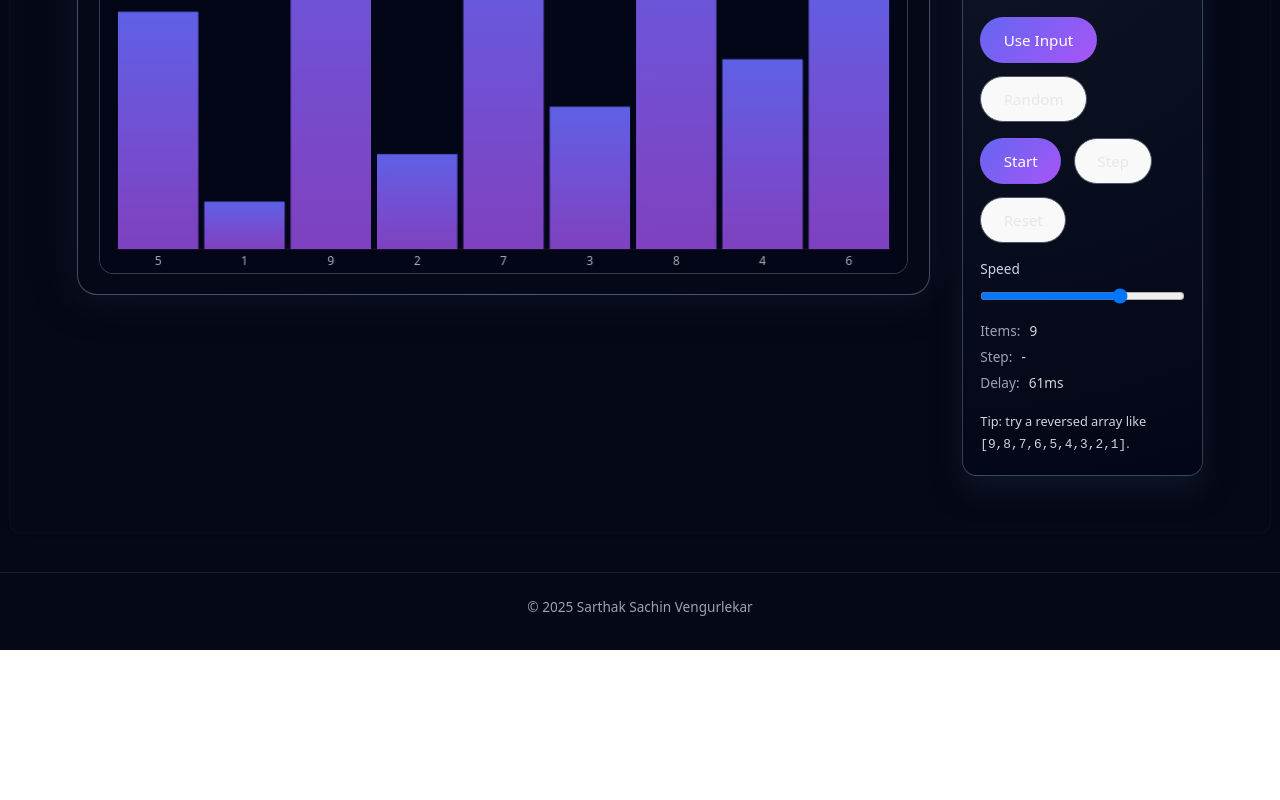
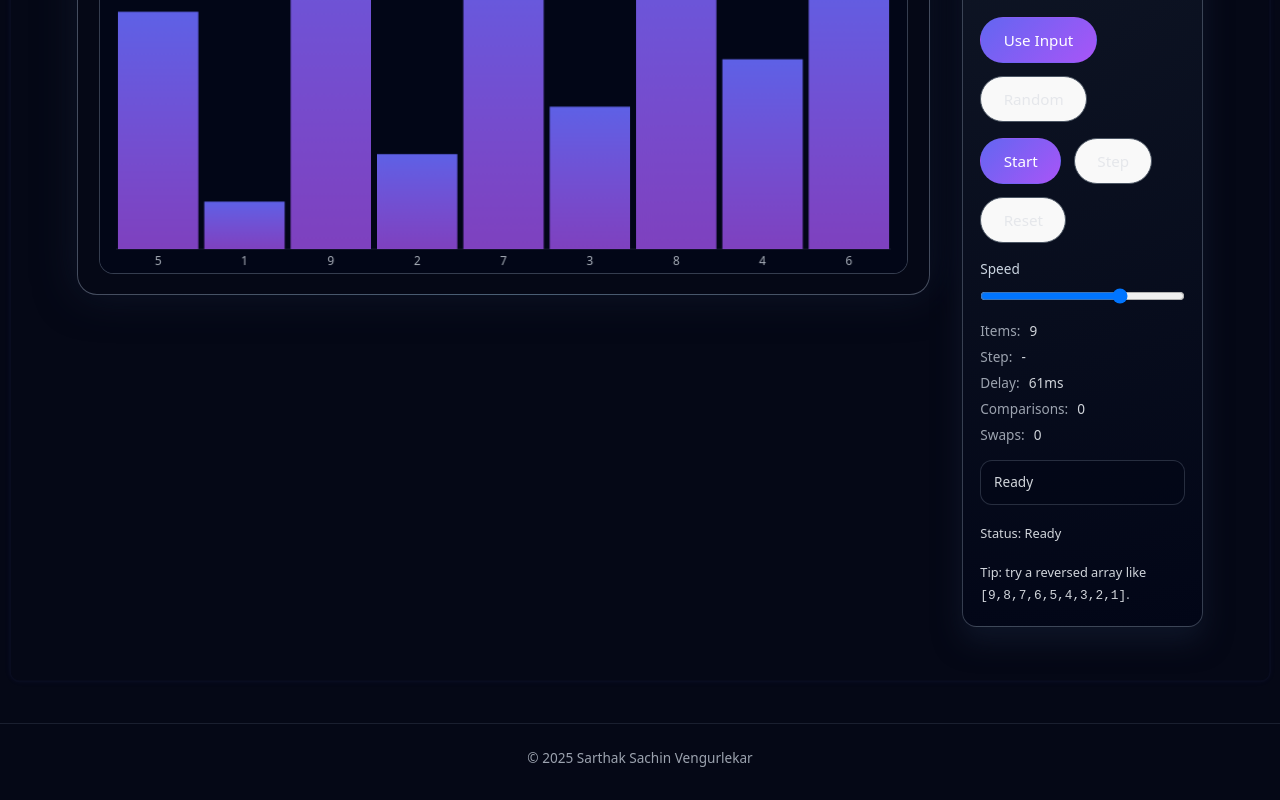
Before and after one commit to sarthakvengurlekar/PassionPortfolio, a React (Vite) app in the folder my-react-app/: page /visualizer/sorting in a window 1280 px wide. Shown: the part 481-1281 px from the top of the page. Before the commit the page ends 1131 px from the top, so only its background shows below. Built offline with nearby package versions, Linux system fonts and the light colour scheme.

Commit message:
Added swap and comparision functionality for the algorithm visualizer. Created a action item portion to show the current action.

```diff
--- a/my-react-app/src/App.css
+++ b/my-react-app/src/App.css
@@ -933,3 +933,14 @@ main {
   width: 100%;
   height: 100%;
 }
+
+.viz-action {
+  margin-top: 0.9rem;
+  padding: 0.7rem 0.8rem;
+  border-radius: 0.75rem;
+  border: 1px solid rgba(148, 163, 184, 0.25);
+  background: rgba(2, 6, 23, 0.55);
+  color: #d1d5db;
+  font-size: 0.85rem;
+  line-height: 1.5;
+}
--- a/my-react-app/src/tools/SortingVisualizer.jsx
+++ b/my-react-app/src/tools/SortingVisualizer.jsx
@@ -84,6 +84,10 @@ function SortingVisualizer() {
     // controls
     const [speed, setSpeed] = useState(70) // 0..100 (higher=faster)
 
+    const [algoStats, setAlgoStats] = useState({ comparisons: 0, swaps: 0 })
+
+    const [actionText, setActionText] = useState("Ready")
+
     const delayMs = useMemo(() => {
         // speed: 0..100 (higher = faster)
         const minDelay = 10   // fastest
@@ -104,6 +108,14 @@ function SortingVisualizer() {
         }
     }, [arr, stepIndex, steps.length])
 
+    const statusText = useMemo(() => {
+        if (isRunning) return "Running…"
+        if (steps.length > 0 && stepIndex >= steps.length) return "Completed ✓"
+        if (steps.length > 0 && stepIndex > 0) return "Paused"
+        return "Ready"
+    }, [isRunning, steps.length, stepIndex])
+
+
     // ----- helpers -----
     const stopTimer = () => {
         if (timerRef.current) {
@@ -113,6 +125,7 @@ function SortingVisualizer() {
     }
 
     const hardReset = (nextBase = baseArr) => {
+        setAlgoStats({ comparisons: 0, swaps: 0 })
         stopTimer()
         setIsRunning(false)
         setSteps([])
@@ -121,6 +134,7 @@ function SortingVisualizer() {
         setSwapPair(null)
         setSortedSet(new Set())
         setArr(nextBase.slice())
+        setActionText("Ready")
     }
 
     const buildSteps = () => {
@@ -132,6 +146,8 @@ function SortingVisualizer() {
         setActivePair(null)
         setSwapPair(null)
         setArr(baseArr.slice())
+        setAlgoStats({ comparisons: 0, swaps: 0 })
+        setActionText("Ready")
     }
 
     const applyOneStep = () => {
@@ -141,14 +157,27 @@ function SortingVisualizer() {
         setStepIndex((x) => x + 1)
 
         if (step.type === "COMPARE") {
+            const a = arr[step.i]
+            const b = arr[step.j]
+            setActionText(`Comparing i=${step.i} (${a}) and j=${step.j} (${b})`)
             setActivePair([step.i, step.j])
             setSwapPair(null)
+
+            // if you added counters:
+            setAlgoStats((s) => ({ ...s, comparisons: s.comparisons + 1 }))
+
             return true
         }
 
+
         if (step.type === "SWAP") {
+            setActionText(`Swapping i=${step.i} and j=${step.j}`)
             setActivePair(null)
             setSwapPair([step.i, step.j])
+
+            // if you added counters:
+            setAlgoStats((s) => ({ ...s, swaps: s.swaps + 1 }))
+
             setArr((prev) => {
                 const next = prev.slice()
                 const t = next[step.i]
@@ -159,7 +188,9 @@ function SortingVisualizer() {
             return true
         }
 
+
         if (step.type === "MARK_SORTED") {
+            setActionText(`Marked sorted: index ${step.i}`)
             setActivePair(null)
             setSwapPair(null)
             setSortedSet((prev) => {
@@ -170,13 +201,16 @@ function SortingVisualizer() {
             return true
         }
 
+
         if (step.type === "DONE") {
+            setActionText("Completed ✓")
             setActivePair(null)
             setSwapPair(null)
             stopTimer()
             setIsRunning(false)
             return true
         }
+
 
         return true
     }
@@ -186,12 +220,13 @@ function SortingVisualizer() {
 
         // If steps aren’t built yet, build them once.
         if (steps.length === 0) buildSteps()
-
+        setActionText("Running…")
         setIsRunning(true)
     }
 
     const onPause = () => {
         setIsRunning(false)
+        setActionText("Paused")
     }
 
     const onStep = () => {
@@ -432,7 +467,15 @@ function SortingVisualizer() {
                         <div><span>Items:</span> {stats.n}</div>
                         <div><span>Step:</span> {stats.totalSteps ? `${stats.stepIndex}/${stats.totalSteps}` : "-"}</div>
                         <div><span>Delay:</span> {delayMs}ms</div>
+                        <div><span>Comparisons:</span> {algoStats.comparisons}</div>
+                        <div><span>Swaps:</span> {algoStats.swaps}</div>
                     </div>
+
+                    <div className="viz-action">
+                        {actionText}
+                    </div>
+
+                    <p className="viz-hint">Status: {statusText}</p>
 
                     <p className="viz-hint">
                         Tip: try a reversed array like <code>[9,8,7,6,5,4,3,2,1]</code>.
```
